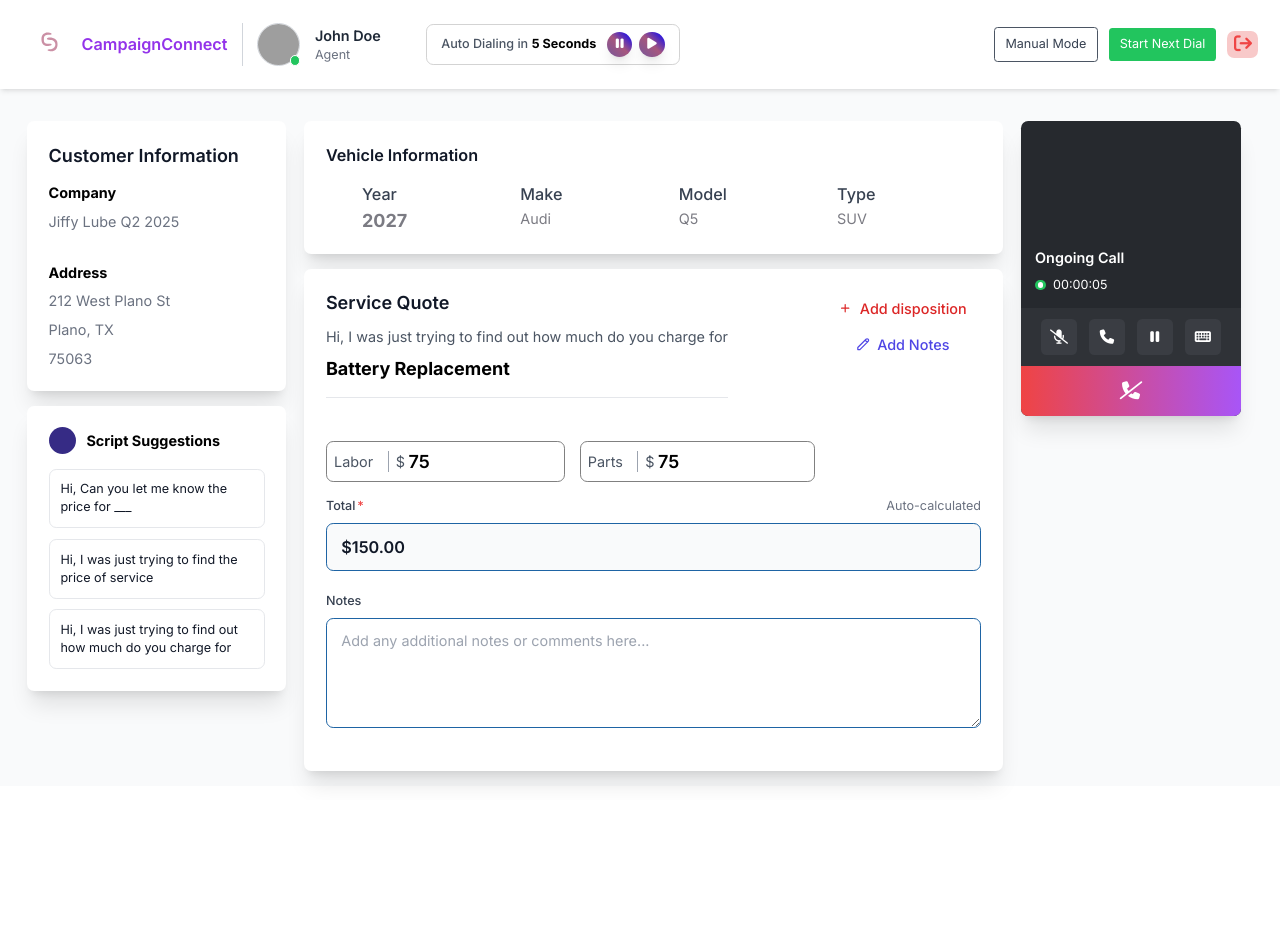
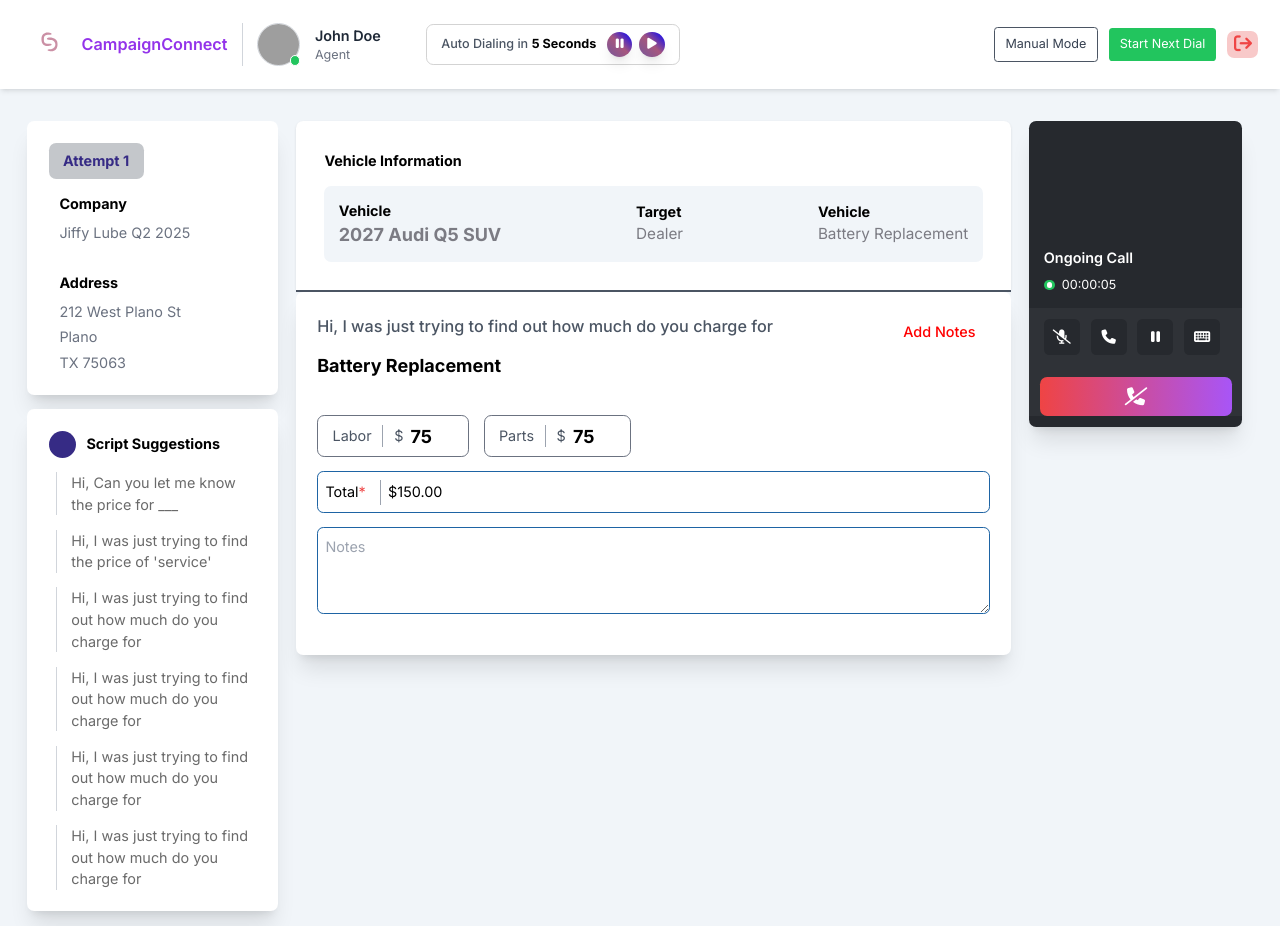
Before and after one commit to RK-GitaIT/campaign_connect_app, a Next.js app: page / in a window 1280 px wide. Before the commit the page ends 800 px from the top, so only its background shows below. Built offline with nearby package versions, Linux system fonts and the light colour scheme; grey boxes are pictures that could not be loaded.

Commit message:
UI UPDATE

```diff
--- a/src/app/page.tsx
+++ b/src/app/page.tsx
@@ -12,23 +12,24 @@
 export default function Home() {
   return (
 <CampaignProvider>
-  <div className="min-h-screen bg-[#F9FAFB]">
+  <div className="min-h-screen bg-slate-100">
     <Header />
     <main className="py-4">
   <div className="flex flex-col md:flex-row gap-5 justify-center  ml-[30px]">
-    <div className="w-full md:w-[25%] lg:w-[25%]">
+    <div className="w-full md:w-[20%] lg:w-[20%]">
       <CustomerInfo />
       <div className="mt-4">
         <ScriptSuggestions />
       </div>
     </div>
 
-    <div className="flex-1 md:w-[67%] lg:w-[67%]">
+    <div className="flex-1 md:w-[78%] lg:w-[78%]">
       <VehicleInfo />
+      <div className="w-full h-[2px] bg-gray-600"></div>
       <ServiceInfo />
     </div>
 
-    <div className="w-full md:w-[25%] lg:w-[25%]">
+    <div className="w-full md:w-[20%] lg:w-[20%]">
       <OngoingCall />
     </div>
   </div>
--- a/src/components/CustomerInfo.tsx
+++ b/src/components/CustomerInfo.tsx
@@ -11,25 +11,30 @@
   return (
 
     <div className=" bg-white rounded-lg shadow-xl p-4 md:p-6 mb-4 items-center">
-      <h2 className="text-lg md:text-xl font-semibold text-gray-900 mb-4">Customer Information</h2>
-      <div className="space-y-8">
+    <div className="mb-4">
+      <button className="px-4 py-2 rounded-lg font-bold text-[#362b85] bg-[#c4c7cb]">
+        Attempt 1
+      </button>
+    </div>
+
+      <div className="space-y-8 px-3">
         <div>
           <label className="font-bold">Company</label>
           <p className="text-gray-500 font-norma mt-2">{currentCall.customerInfo.company}</p>
         </div>
         <div>
           <label className="font-bold">Address</label>
-          <ul className="text-gray-500 font-normal list-none space-y-2 mt-2">
+          <ul className="text-gray-500 font-normal list-none space-y-1 mt-2">
             {currentCall?.customerInfo?.address?.street && (
               <li>{currentCall.customerInfo.address.street}</li>
             )}
             {currentCall?.customerInfo?.address?.city && currentCall?.customerInfo?.address?.state && (
               <li>
-                {currentCall.customerInfo.address.city}, {currentCall.customerInfo.address.state}
+                {currentCall.customerInfo.address.city}
               </li>
             )}
             {currentCall?.customerInfo?.address?.zipCode && (
-              <li>{currentCall.customerInfo.address.zipCode}</li>
+              <li>{currentCall.customerInfo.address.state} {currentCall.customerInfo.address.zipCode}</li>
             )}
           </ul>
         </div>
--- a/src/components/OngoingCall.tsx
+++ b/src/components/OngoingCall.tsx
@@ -69,11 +69,12 @@
         MIDDLE SECTION:
         Dark bar with 4 square icon buttons
       */}
-      <div className="bg-[#2F3237] px-4 py-3 flex items-center justify-around">
+      <div className="bg-[#2F3237]">
+      <div className=" px-4 py-3 flex items-center space-x-3">
         {/* 1) Mute/Unmute */}
         <button
           onClick={() => setIsMuted(!isMuted)}
-          className="w-10 h-10 rounded-md bg-[#3A3D43] flex items-center justify-center border border-transparent hover:border-white hover:scale-110 transition-transform duration-300"
+          className="w-10 h-10 rounded-md bg-[#26292E] flex items-center justify-center border border-transparent hover:border-white hover:scale-110 transition-transform duration-300"
           title={isMuted ? "Unmute" : "Mute"}
         >
           <i className="fas fa-microphone-slash text-white"></i>
@@ -82,7 +83,7 @@
         {/* 2) Transfer */}
         <button
           onClick={handleTransfer}
-           className="w-10 h-10 rounded-md bg-[#3A3D43] flex items-center justify-center border border-transparent hover:border-white hover:scale-110 transition-transform duration-300"
+           className="w-10 h-10 rounded-md bg-[#26292E] flex items-center justify-center border border-transparent hover:border-white hover:scale-110 transition-transform duration-300"
           title="Transfer Call"
         >
           <i className="fas fa-phone text-white"></i>
@@ -91,7 +92,7 @@
         {/* 3) Pause/Resume */}
         <button
           onClick={() => setIsPaused(!isPaused)}
-           className="w-10 h-10 rounded-md bg-[#3A3D43] flex items-center justify-center border border-transparent hover:border-white hover:scale-110 transition-transform duration-300"
+           className="w-10 h-10 rounded-md bg-[#26292E] flex items-center justify-center border border-transparent hover:border-white hover:scale-110 transition-transform duration-300"
           title={isPaused ? "Resume" : "Pause"}
         >
           <i className="fas fa-pause text-white"></i>
@@ -100,7 +101,7 @@
         {/* 4) Keypad (example) */}
         <button
           onClick={() => alert("Open keypad")}
-            className="w-10 h-10 rounded-md bg-[#3A3D43] flex items-center justify-center border border-transparent hover:border-white hover:scale-110 transition-transform duration-300"
+            className="w-10 h-10 rounded-md bg-[#26292E] flex items-center justify-center border border-transparent hover:border-white hover:scale-110 transition-transform duration-300"
           title="Keypad"
         >
           <i className="fas fa-keyboard text-white"></i>
@@ -111,15 +112,16 @@
         BOTTOM SECTION:
         Full-width gradient bar with End Call icon
       */}
-      <div className="bg-gradient-to-r from-red-500 to-purple-500 h-14 flex items-center justify-center">
+      <div className="bg-gradient-to-r from-red-500 to-purple-500 h-11 flex items-center justify-center m-3 rounded-lg">
         <button
-          onClick={handleEndCall}
+
              className="w-10 h-10 rounded-md text-white flex items-center justify-center border border-transparent hover:border-white hover:scale-110 transition-transform duration-300"
           title="End Call"
         >
           <i className="fas fa-phone-slash text-xl"></i>
         </button>
       </div>
+      </div>
     </div>
   );
 }
--- a/src/components/ScriptSuggestions.tsx
+++ b/src/components/ScriptSuggestions.tsx
@@ -15,18 +15,18 @@
       <h2 className="font-bold">Script Suggestions</h2>
     </div>
 
-    <div className="space-y-3">
+    <div className="space-y-4 px-2">
       {currentCall.scriptSuggestions.map((suggestion) => (
-        <button
+        <p
           key={suggestion.id}
-          className="w-full text-left p-3 rounded-lg border border-gray-200 hover:border-indigo-500 hover:bg-indigo-50 transition-colors"
+          className="border-l-2 border-gray-300 pl-4"
           onClick={() => {
             // Implement copy to clipboard or other action
             navigator.clipboard.writeText(suggestion.text);
           }}
         >
-          <p className="text-sm text-gray-900">{suggestion.text}</p>
-        </button>
+          <p className="text-[#6a6a6a] font-normal">{suggestion.text}</p>
+        </p>
       ))}
     </div>
   </div>
--- a/src/components/ServiceInfo.tsx
+++ b/src/components/ServiceInfo.tsx
@@ -26,86 +26,72 @@
   if (!currentCall) return null;
 
   return (
-    <div className="bg-white rounded-lg shadow-xl p-6 mt-4">
+    <div className="bg-white rounded-lg shadow-xl p-6">
       <div className='flex justify-between'>
-          <div className="mb-6 border-b pb-4">
-            <h2 className="text-xl font-semibold text-gray-900 mb-3">Service Quote</h2>
-            <p className="text-[16px] text-gray-600">
+          <div className="mb-6  pb-4 space-y-4">
+            <p className="text-[18px] text-gray-600 font-medium">
               Hi, I was just trying to find out how much do you charge for
             </p>
             <h3 className="text-[20px] font-bold  mt-2">
               {currentCall.service}
             </h3>
           </div>
-          <div className="flex flex-col items-center">
-        <button className="inline-flex items-center px-4 py-2 text-md font-medium text-red-600 hover:scale-110 transition-transform duration-300">
-          <svg className="w-4 h-4 mr-2" fill="none" stroke="currentColor" viewBox="0 0 24 24">
-            <path strokeLinecap="round" strokeLinejoin="round" strokeWidth="2" d="M12 6v6m0 0v6m0-6h6m-6 0H6" />
-          </svg>
-          Add disposition
-        </button>
-        <button className="inline-flex items-center px-4 py-2 text-md font-medium text-indigo-600 hover:scale-110 transition-transform duration-300">
-          <svg className="w-4 h-4 mr-2" fill="none" stroke="currentColor" viewBox="0 0 24 24">
-            <path strokeLinecap="round" strokeLinejoin="round" strokeWidth="2" d="M15.232 5.232l3.536 3.536m-2.036-5.036a2.5 2.5 0 113.536 3.536L6.5 21.036H3v-3.572L16.732 3.732z" />
-          </svg>
+          <div className="flex flex-col items-start">
+        <button className="inline-flex items-center px-4 py-2 text-md font-medium text-[rgb(255,0,0)] hover:scale-110 transition-transform duration-300 font-bold">
+
           Add Notes
         </button>
+
+      </div>
+      </div>
+      <div className="flex gap-4 mb-4">
+          {/* Labor Input Box */}
+          <div className="flex items-center border border-gray-500 px-4 py-2 rounded-lg">
+            <label className="text-gray-600">Labor</label>
+            <div className="h-6 w-[1px] bg-gray-400 mx-3"></div>
+            <span className="text-gray-600 mr-2">$</span>
+            <input
+              type="text"
+              value={labor}
+              onChange={(e) => setLabor(Number(e.target.value))}
+              className="border-none focus:outline-none font-bold text-xl w-12  placeholder:text-black focus:border-b-2 focus:border-black"
+              placeholder="75_"
+            />
+          </div>
+
+        {/* Parts Input Box */}
+        <div className="flex items-center border border-gray-500 px-4 py-2 rounded-lg">
+          <label className="text-gray-600">Parts</label>
+          <div className="h-6 w-[1px] bg-gray-400 mx-3"></div>
+          <span className="text-gray-600 mr-2">$</span>
+          <input
+            type="text"
+            value={parts}
+            onChange={(e) => setParts(Number(e.target.value))}
+            className="border-none focus:outline-none font-bold text-xl w-12 placeholder:text-black focus:border-b-2 focus:border-black"
+            placeholder="75_"
+          />
         </div>
       </div>
 
-      <div className="flex space-x-4 mb-4 mt-6">
 
-                <div className="flex items-center border p-2 rounded-lg labor-input">
-                    <label className="mr-2 text-gray-600">Labor</label>
-                    <div className="h-6 w-[1px] bg-gray-400 mx-2"></div>
-                    <span className="mr-1 text-gray-600">$</span>
+      <div className="flex items-center  rounded p-2 mb-4 total">
+          <label className="mr-2">Total<span className="text-red-500">*</span></label>
+          <div className="h-7 w-[1px] bg-gray-400 mx-2"></div>
           <input type="text"
-                      value={labor}
-                      onChange={(e) => setLabor(Number(e.target.value))}
-                    className="w-full md:w-[165px] border-none focus:outline-none font-semibold text-xl"/>
-                </div>
-
-
-                <div className="flex items-center border p-2 rounded-lg labor-input" >
-                    <label className="mr-2 text-gray-600">Parts</label>
-
-                    <div className="h-6 w-[1px] bg-gray-400 mx-2"></div>
-                    <span className="mr-1 text-gray-600">$</span>
-                    <input type="text"
-                    value={parts}
-                    onChange={(e) => setParts(Number(e.target.value))}
-                    className="w-full md:w-[165px] border-none focus:outline-none font-semibold text-xl" />
-                </div>
-            </div>
-
-<div className="mb-6">
-    <div className="flex justify-between items-center mb-2">
-        <label className="block text-[14px] font-medium text-gray-700">
-            Total<span className="text-red-500 ml-0.5">*</span>
-        </label>
-        <span className="text-sm text-gray-500">Auto-calculated</span>
-    </div>
-    <input
-        type="text"
                 value={`$${(labor + parts).toFixed(2)}`}
                 readOnly
-        className="block w-full px-4 py-3 border-2 border-[#1e64a4] rounded-lg bg-gray-50 text-[18px] font-semibold text-gray-900 focus:border-[#1e64a4] focus:outline-none"
-    />
+                className="w-full border-none focus:outline-none"/>
       </div>
+      <div className="mb-4">
 
-<div className="mb-6">
-    <label className="block text-[14px] font-medium text-gray-700 mb-2">
-        Notes
-    </label>
           <textarea
+          placeholder="Notes"
           value={notes}
           onChange={(e) => setNotes(e.target.value)}
           rows={4}
-        className="block w-full px-4 py-3 border-2 border-[#1e64a4] rounded-lg text-[16px] placeholder-gray-400 focus:border-[#1e64a4] focus:outline-none"
-        placeholder="Add any additional notes or comments here..."
-    />
+          className="w-full border-2  p-2 h-24 focus:outline-none notes" ></textarea>
       </div>
-
 
     </div>
   );
--- a/src/components/VehicleInfo.tsx
+++ b/src/components/VehicleInfo.tsx
@@ -9,34 +9,27 @@
   if (!currentCall) return null;
 
   return (
-    <div className="bg-white rounded-lg shadow-xl p-6">
-  <h2 className="text-lg font-semibold text-gray-900 mb-4">Vehicle Information</h2>
-  <div className="flex flex-col lg:flex-row gap-4 pl-10">
-    {/* First Row: Year and Make */}
-    <div className="flex flex-col sm:flex-row lg:flex-1 gap-4 w-full">
-      <div className="flex-1 min-w-[160px]">
-        <label className="block text-lg font-medium text-gray-700">Year</label>
-        <p className="text-[#7b7b83] text-xl font-bold">{currentCall.vehicleInfo.year}</p>
-      </div>
-      <div className="flex-1 min-w-[160px]">
-        <label className="block text-lg font-medium text-gray-700">Make</label>
-        <p className="text-[#7b7b83] text-base font-normal">{currentCall.vehicleInfo.make}</p>
-      </div>
+    <div className=" p-8 bg-white rounded-tl-lg rounded-tr-lg shadow">
+    <h2 className="font-bold">Vehicle Information</h2>
+    <div className="flex flex-col md:flex-row justify-between md:items-center bg-slate-100 p-4 mt-4 rounded-lg">
+        <div>
+            <p className="font-bold">Vehicle</p>
+            <p className="text-[#7b7b83] text-xl font-bold">
+            {`${currentCall.vehicleInfo.year} ${currentCall.vehicleInfo.make} ${currentCall.vehicleInfo.model} ${currentCall.vehicleInfo.type}`}
+          </p>
+
+        </div>
+        <div>
+            <p className="font-bold" >Target</p>
+            <p className="vehicle-target">{currentCall.vehicleInfo.target}</p>
+        </div>
+        <div>
+            <p className="font-bold">Vehicle</p>
+            <p className="vehicle-target">{currentCall.vehicleInfo.replace}</p>
+        </div>
     </div>
-    {/* Second Row: Model and Type */}
-    <div className="flex flex-col sm:flex-row lg:flex-1 gap-4 w-full">
-      <div className="flex-1 min-w-[160px]">
-        <label className="block text-lg font-medium text-gray-700">Model</label>
-        <p className="text-[#7b7b83] text-base font-normal">{currentCall.vehicleInfo.model}</p>
-      </div>
-      <div className="flex-1 min-w-[160px]">
-        <label className="block text-lg font-medium text-gray-700">Type</label>
-        <p className="text-[#7b7b83] text-base font-normal">{currentCall.vehicleInfo.type}</p>
-      </div>
-    </div>
-  </div>
+
 </div>
-
 
   );
 }
--- a/src/services/mockData.ts
+++ b/src/services/mockData.ts
@@ -44,6 +44,8 @@
       make: 'Audi',
       model: 'Q5',
       type: 'SUV',
+      target:'Dealer',
+      replace:'Battery Replacement'
     },
     serviceInfo: {
       labor: 75,
@@ -64,11 +66,23 @@
       },
       {
         id: 2,
-        text: 'Hi, I was just trying to find the price of service'
+        text: `Hi, I was just trying to find the price of 'service'`
       },
       {
         id: 3,
+        text: '  Hi, I was just trying to find out how much do you charge for'
+      },
+      {
+        id: 4,
+        text: '  Hi, I was just trying to find out how much do you charge for'
+      },
+      {
+        id: 5,
         text: 'Hi, I was just trying to find out how much do you charge for'
+      },
+      {
+        id: 6,
+        text: '  Hi, I was just trying to find out how much do you charge for'
       }
     ]
   },
```
Also changed, not shown: src/interfaces/models.ts (+6 -4 lines). Lines whose indentation alone changed are shown as unchanged.
